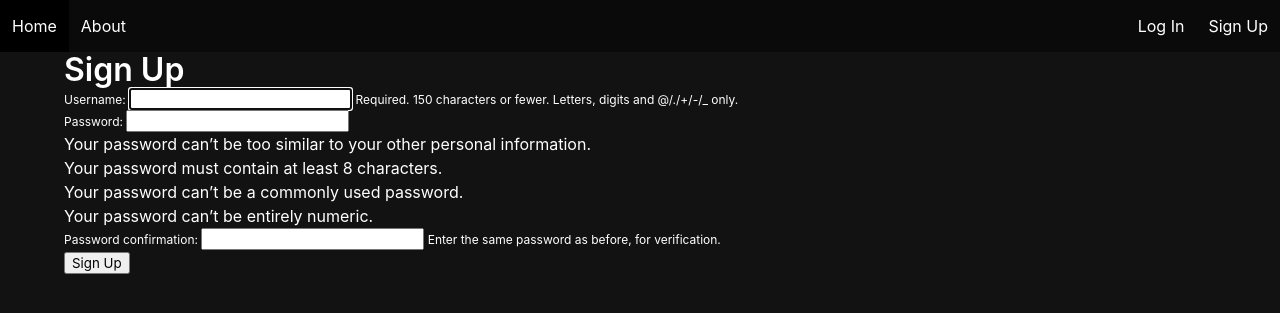
After one commit to Jordan-Burgess/Country_App, a Django app: page /accounts/signup/ in a window 1280 px wide. The commit adds this page. Shown: the top 313 px of the page. Run offline with Django 4.2, Linux system fonts and the light colour scheme.

Commit message:
Add user auth

```diff
--- a/country_project/settings.py
+++ b/country_project/settings.py
@@ -125,3 +125,6 @@ STATICFILES_DIRS = [os.path.join(BASE_DIR,'main_app/static')]
 # https://docs.djangoproject.com/en/4.1/ref/settings/#default-auto-field
 
 DEFAULT_AUTO_FIELD = 'django.db.models.BigAutoField'
+
+LOGIN_REDIRECT_URL = '/countries/'
+LOGOUT_REDIRECT_URL = '/'
--- a/country_project/urls.py
+++ b/country_project/urls.py
@@ -18,5 +18,6 @@ from django.urls import path, include
 
 urlpatterns = [
     path('admin/', admin.site.urls),
-    path('', include('main_app.urls'))
+    path('', include('main_app.urls')),
+    path('accounts/', include('django.contrib.auth.urls')),
 ]
--- a/main_app/models.py
+++ b/main_app/models.py
@@ -1,5 +1,6 @@
 from email.policy import default
 from django.db import models
+from django.contrib.auth.models import User
 
 # Create your models here.
 class Continent(models.Model):
--- a/main_app/static/styles/main.css
+++ b/main_app/static/styles/main.css
@@ -8,6 +8,11 @@ h1,
 h2,
 h3 {
     color: #ffffff;
+}
+
+.home-title {
+    font-size: 100px;
+    text-align: center;
 }
 
 .title {
--- a/main_app/templates/about.html
+++ b/main_app/templates/about.html
@@ -1,5 +1,6 @@
 {% extends "base.html" %}
 {% block title %}About{% endblock%}
 {% block content %}
-<h1>About Page</h1>
+<h1>About Counries</h1>
+<p>This is your go-to site to learn all about different countries and all the information about it. You can see the different common languages in those countries as well as which continent that country belongs to. Get started with your country search now.</p>
 {% endblock %}
--- a/main_app/templates/base.html
+++ b/main_app/templates/base.html
@@ -25,10 +25,20 @@
             <div class="navbar-menu navbar-start">
                 <a class="navbar-item" href="/about">About</a>
             </div>
-            <div class="navbar-menu navbar-end">
-                <a class="navbar-item" href="/continents">Continents</a>
-                <a class="navbar-item" href="/countries">Countries</a>
-            </div>
+            {% if user.is_authenticated %}
+                <div class="navbar-menu navbar-end">
+                    <span class="navbar-item">Welcome: {{user.username}}</span>
+                    <a class="navbar-item" href="{% url 'logout' %}">Logout</a>
+                    <a class="navbar-item" href="/continents">Continents</a>
+                    <a class="navbar-item" href="/countries">Countries</a>
+                </div>
+            {% else %}
+                <div class="navbar-menu navbar-end">
+                    <a class="navbar-item" href="{% url 'login' %}">Log In</a>
+                    <a class="navbar-item" href="{% url 'signup' %}">Sign Up</a>
+                </div>
+            {% endif %}
+
         </nav>
         <div class="container">
 
--- a/main_app/templates/home.html
+++ b/main_app/templates/home.html
@@ -1,5 +1,6 @@
 {% extends "base.html" %}
 {% block title %}Home{% endblock%}
 {% block content %}
-<h1>Home Page</h1>
+<h1 class="home-title">Welcome to The Countries Website</h1>
+<img src="https://knowledge.wharton.upenn.edu/wp-content/uploads/2019/01/country-flags-rankings-900x387.jpg" alt="Countries">
 {% endblock %}
--- /dev/null
+++ b/main_app/templates/registration/signup.html
@@ -0,0 +1,12 @@
+{% extends 'base.html' %}
+{% block title %}Sign Up{% endblock %}
+{% block content %}
+
+<h1 class="title">Sign Up</h1>
+<form method="post" action="{% url 'signup' %}">
+    {% csrf_token %} {{ form.as_p }}
+    <input type="submit" class="btn" value="Sign Up" />
+    <input type="hidden" name="next" value="{{ next }}" />
+</form>
+
+{% endblock %}
--- a/main_app/urls.py
+++ b/main_app/urls.py
@@ -12,4 +12,5 @@ urlpatterns = [
     path('continents/', views.Continents.as_view(), name="continents"),
     path('continents/<int:pk>/', views.ContinentDetail.as_view(), name="continent_detail"),
     path('countries/<int:pk>/languages/<int:language_pk>/', views.CountryLanguageAssoc.as_view(), name="country_language_assoc"),
+    path('accounts/signup/', views.Signup.as_view(), name="signup")
 ]
--- a/main_app/views.py
+++ b/main_app/views.py
@@ -1,9 +1,13 @@
-from django.shortcuts import redirect
+from django.shortcuts import redirect, render
 from django.views import View
 from django.views.generic.base import TemplateView
 from django.views.generic.edit import CreateView, UpdateView, DeleteView
 from django.views.generic import DetailView
 from django.urls import reverse
+from django.contrib.auth import login
+from django.contrib.auth.forms import UserCreationForm
+from django.contrib.auth.decorators import login_required
+from django.utils.decorators import method_decorator
 from .models import Country, Continent, Language
 
 
@@ -15,6 +19,7 @@ class Home(TemplateView):
 class About(TemplateView):
    template_name = "about.html"
 
+@method_decorator(login_required, name='dispatch')
 class Countries(TemplateView):
    template_name = "country_list.html"
 
@@ -29,6 +34,7 @@ class Countries(TemplateView):
         context["header"] = "All Countries"
     return context
 
+@method_decorator(login_required, name='dispatch')
 class CountriesCreate(CreateView):
     model = Country
     fields = ['name', 'image', 'flag', 'info', 'population', 'continent']
@@ -37,6 +43,7 @@ class CountriesCreate(CreateView):
     def get_success_url(self):
         return reverse('country_detail', kwargs={'pk': self.object.pk})
 
+@method_decorator(login_required, name='dispatch')
 class CountryDetail(DetailView):
     model = Country
     template_name = "country_detail.html"
@@ -46,6 +53,7 @@ class CountryDetail(DetailView):
         context["languages"] = Language.objects.all()
         return context
 
+@method_decorator(login_required, name='dispatch')
 class CountryUpdate(UpdateView):
     model = Country
     fields = ['name', 'image', 'flag', 'info', 'population', 'continent']
@@ -54,12 +62,14 @@ class CountryUpdate(UpdateView):
     def get_success_url(self):
         return reverse('country_detail', kwargs={'pk': self.object.pk})
 
+@method_decorator(login_required, name='dispatch')
 class CountryDelete(DeleteView):
     model = Country
     fields = ['name', 'image', 'flag', 'info', 'population', 'continent']
     template_name = "country_delete_confirmation.html"
     success_url = "/countries/"
 
+@method_decorator(login_required, name='dispatch')
 class Continents(TemplateView):
    template_name = "continent_list.html"
 
@@ -69,10 +79,12 @@ class Continents(TemplateView):
     context["header"] = "All Continents"
     return context
 
+@method_decorator(login_required, name='dispatch')
 class ContinentDetail(DetailView):
     model = Continent
     template_name = "continent_countries.html"
 
+@method_decorator(login_required, name='dispatch')
 class CountryLanguageAssoc(View):
     def get(self, request, pk, language_pk):
         assoc = request.GET.get("assoc")
@@ -81,3 +93,19 @@ class CountryLanguageAssoc(View):
         if assoc == 'add':
             Country.objects.get(pk=pk).languages.add(language_pk)
         return redirect('countries')
+
+class Signup(View):
+    def get(self, request):
+        form = UserCreationForm()
+        context = {"form": form}
+        return render(request, "registration/signup.html", context)
+
+    def post(self, request):
+        form = UserCreationForm(request.POST)
+        if form.is_valid():
+            user = form.save()
+            login(request, user)
+            return redirect("countries")
+        else:
+            context = {"form": form}
+            return render(request, "registration/signup.html", context)
```
Also changed, not shown: main_app/templates/registration/login.html (added, +12 -0 lines), main_app/migrations/0009_country_user.py (added), main_app/migrations/0010_remove_country_user.py (added).
